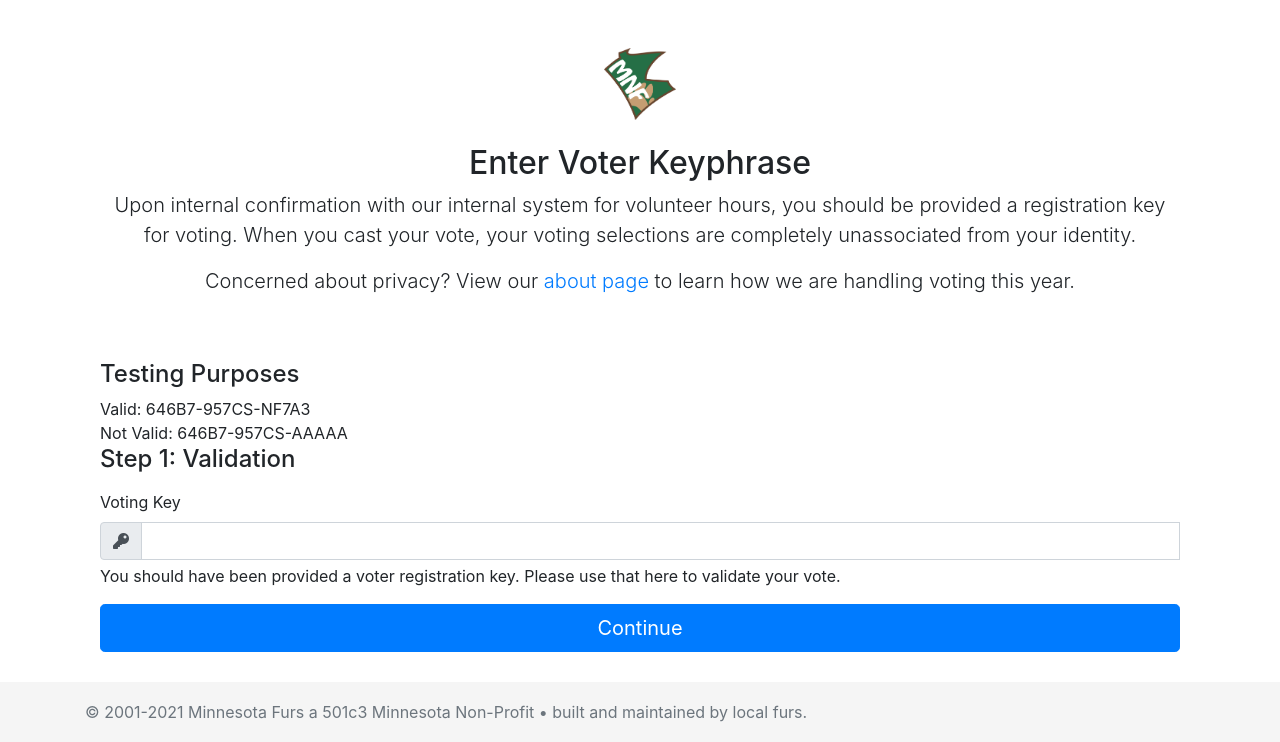
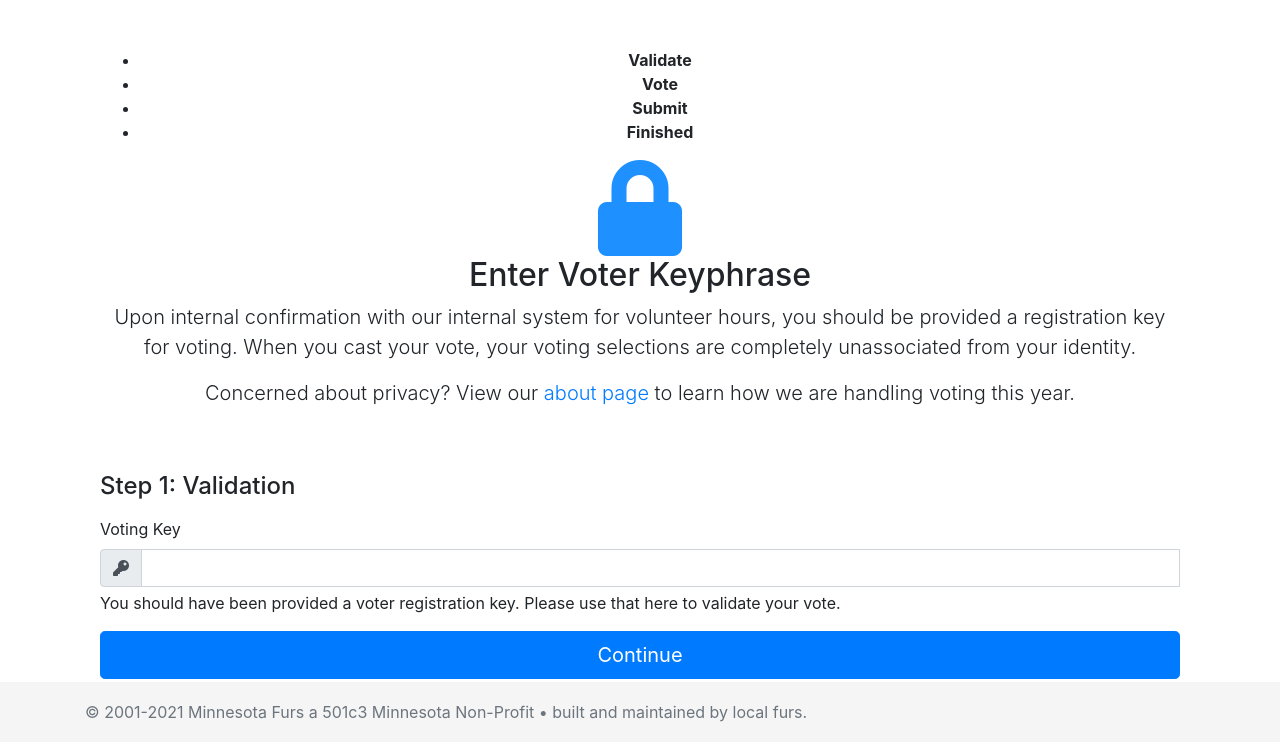
Before and after one commit to drraccoony/501cVote, a PHP site: page /validate_voter.php in a window 1280 px wide. Shown: the part 58-800 px from the top of the page. Run offline with PHP 8.4, Linux system fonts and the light colour scheme.

Commit message:
Additional checks with VoterID

```diff
--- a/validate_voter.php
+++ b/validate_voter.php
@@ -9,7 +9,7 @@
     <!-- Bootstrap CSS -->
     <?php include 'includes/head.php'; ?>
 
-    <title>Hello, world!</title>
+    <title>MNFurs Voting - Validation</title>
 </head>
 
 <body class="d-flex flex-column h-100">
@@ -20,7 +20,18 @@
         <!--<h1>MNFurs - BoD Voting</h1>-->
         <div class="container">
             <div class="py-5 text-center">
-                <img class="d-block mx-auto mb-4" src="img/brand.png" alt="" width="72" height="72">
+
+
+                <!-- steps -->
+                <ul id="progressbar">
+                    <li class="active" id="step1"><strong>Validate</strong></li>
+                    <li id="step2"><strong>Vote</strong></li>
+                    <li id="step3"><strong>Submit</strong></li>
+                    <li id="step4"><strong>Finished</strong></li>
+                </ul>
+                <!-- steps end -->
+
+                <i class="fas fa-lock fa-6x" style="color: Dodgerblue;"></i>
                 <h2>Enter Voter Keyphrase</h2>
                 <p class="lead">Upon internal confirmation with our internal system for volunteer hours, you should be provided a registration key for voting. When you cast your vote, your voting selections are completely unassociated from your identity.</p>
                 <p class="lead">Concerned about privacy? View our <a href="about.php">about page</a> to learn how we are handling voting this year.</p>
@@ -32,16 +43,12 @@
                     echo '<div class="alert alert-success" role="alert">
                 VoterID Found!</div>';
                     echo $_POST['voteid'];
-                header("Location:castvote.php?voteid=".$_POST['voteid']);
+                    header("Location:castvote.php?voteid=" . $_POST['voteid']);
                 } else {
                     echo '<div class="alert alert-danger" role="alert">
-                Error. Your Voter code could not be found. Did you enter it correctly?</div>';
+                <strong>Your Voter code is invalid.</strong><br>Reason: Either your code is wrong, or you have already voted.<br>If you believe this is in error, please email <code>elections@mnfurs.org</code></div>';
                 }
-        }?>
-            <h4>Testing Purposes</h4>
-            Valid: 646B7-957CS-NF7A3<br>
-            Not Valid: 646B7-957CS-AAAAA
-
+            } ?>
             <div class="row">
                 <div class="col-md-12 order-md-1">
                     <h4 class="mb-3">Step 1: Validation</h4>
@@ -61,20 +68,20 @@
                                 You should have been provided a voter registration key. Please use that here to validate your vote.
                             </div>
                         </div>
-
-                        <!--<hr class="mb-4">
-                        <p class="lead">Upon clicking "Continue", you'll be given a voter code. This code will be used to cast your vote.</p>-->
                         <button class="btn btn-primary btn-lg btn-block" type="submit" name="submit">Continue</button>
                     </form>
 
                     <?php
-        function checkExists() {
+                    function checkExists()
+                    {
                         include 'dbconnect.php';
                         $searchValue = trim($_POST['voteid']);
-            $sql = $conn->prepare("SELECT * FROM votes WHERE voterId = ?");
+                        //Prepared statement to protect against injection attacks.
+                        $sql = $conn->prepare("SELECT * FROM votes WHERE voterId = ? AND voted = '0'");
                         $sql->bind_param("s", $searchValue);
                         $sql->execute();
                         $result = $sql->get_result();
+                        //Did the DB return any results?
                         if ($result->num_rows > 0) {
                             return true;
                         } else {
@@ -93,30 +100,6 @@
     </div>
     <?php include 'includes/footer.php'; ?>
 
-
-
-
-        <?php
-        /*
-        if (isset($_POST['submit'])) {
-            $searchValue = trim($_POST['voteid']);
-            include 'dbconnect.php';
-            if ($conn->connect_error) {
-                echo "connection Failed: " . $conn->connect_error;
-            } else {
-                $sql = "SELECT * FROM votes WHERE voterId LIKE '%$searchValue%'";
-
-                $result = $conn->query($sql);
-                while ($row = $result->fetch_assoc()) {
-                    echo $row['hours'] . "<br>";
-                }
-            }
-        }
-        */
-        ?>
-
-
-
     <script src="https://code.jquery.com/jquery-3.5.1.slim.min.js" integrity="sha384-DfXdz2htPH0lsSSs5nCTpuj/zy4C+OGpamoFVy38MVBnE+IbbVYUew+OrCXaRkfj" crossorigin="anonymous"></script>
     <script src="https://cdn.jsdelivr.net/npm/bootstrap@4.6.0/dist/js/bootstrap.bundle.min.js" integrity="sha384-Piv4xVNRyMGpqkS2by6br4gNJ7DXjqk09RmUpJ8jgGtD7zP9yug3goQfGII0yAns" crossorigin="anonymous"></script>
 </body>
```
Lines whose indentation alone changed are shown as unchanged.
